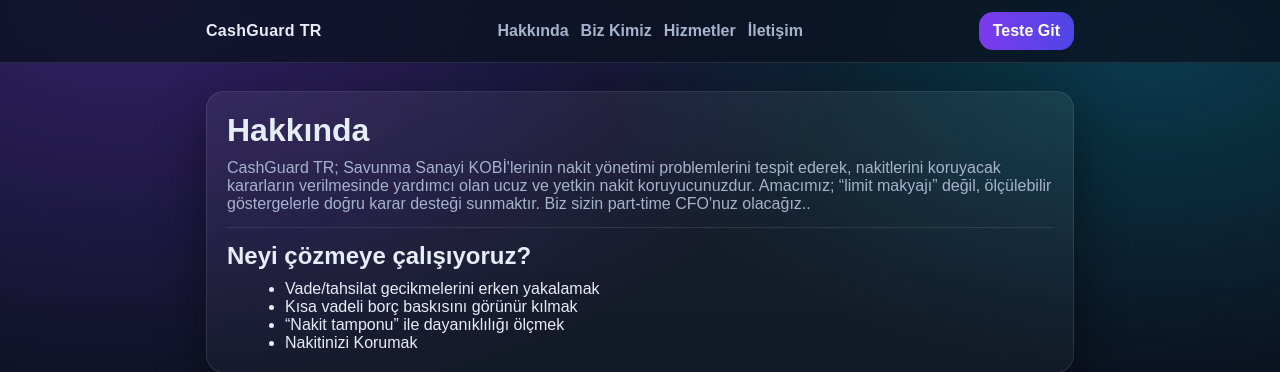
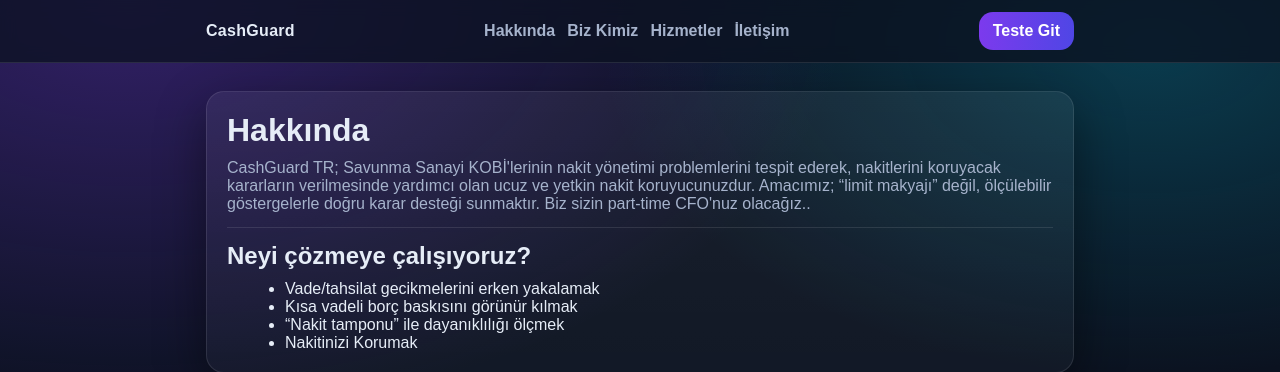
Before and after one commit to osmanekinci26/cashguardtr, a FastAPI app: page /about in a window 1280 px wide. Shown: the top 372 px of the page. Run offline with FastAPI, Linux system fonts and the light colour scheme.

Commit message:
remove TR from header brand

```diff
--- a/app/main.py
+++ b/app/main.py
@@ -11,7 +11,7 @@ from app.scoring import calculate_risk
 from app.pdf_report import build_pdf_report
 
 
-app = FastAPI(title="CashGuard TR")
+app = FastAPI(title="CashGuard")
 
 # Base directory: ...\Desktop\cashguard\app
 BASE_DIR = Path(__file__).resolve().parent
--- a/app/templates/base.html
+++ b/app/templates/base.html
@@ -13,7 +13,7 @@
   <div class="header">
     <div class="header-inner">
       <div class="brand">
-        <a href="/" style="color:inherit;text-decoration:none;">CashGuard TR</a>
+        <a href="/" style="color:inherit;text-decoration:none;">CashGuard</a>
       </div>
 
       <div class="navlinks">
```
